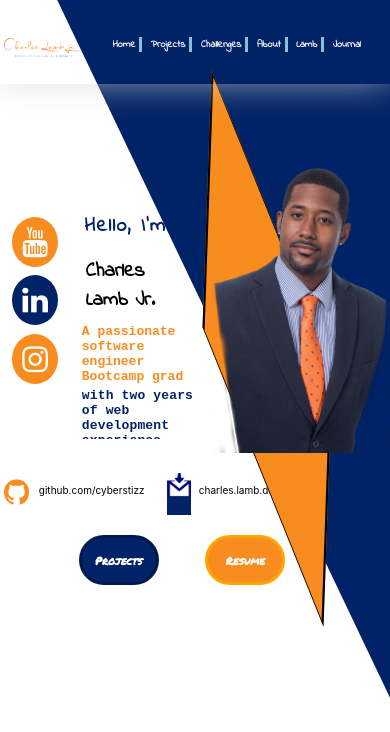
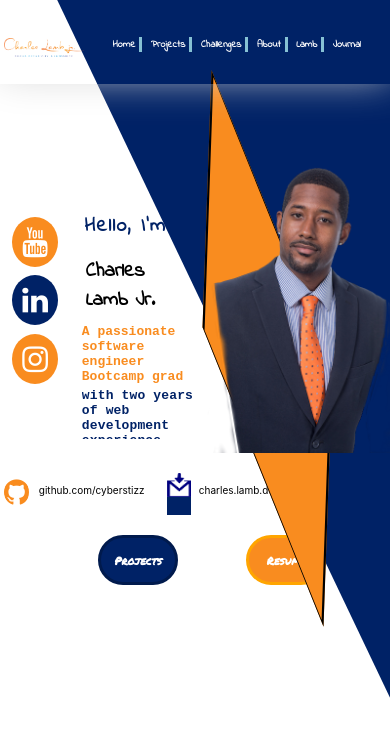
Before and after one commit to cyberstizz/charleslambjr, a React (Create React App) app: page / in a window 390 px wide. Shown: the top 732 px of the page. Built offline with nearby package versions, Linux system fonts and the light colour scheme; a web font is replaced by a local one.

Commit message:
more media queries for the home and projects pages

```diff
--- a/src/App.css
+++ b/src/App.css
@@ -896,15 +896,15 @@
 #resumeDiv{
   visibility: hidden;
   position: absolute;
-  background-image: url("./BestCharlesLambResume.png");
-  background-position: cover;
+  background-image: url("./Charles_Lamb_Resume_00_00.jpg");
+  background-position: contain;
   background-size: 100%;
   background-repeat: no-repeat;
   z-index: 10001;
-  height: 90vh;
-  width: 35vw;
+  height: 34vh;
+  width: 55vw;
   border: solid rgb(249, 140, 31) 4px;
-  top: .2vh;
+  top: 25vh;
   bottom: 10px;
   left: 20vw;
   overflow: visible;
@@ -918,7 +918,7 @@
   width: 120px;
   height: 50px;
   border: solid rgb(0, 26, 77);
-  margin-top: 91vh;
-  margin-left: 19vw;
+  margin-top: 45vh;
+  margin-left: 15vw;
 }
 }
--- a/src/components/Card.css
+++ b/src/components/Card.css
@@ -32,6 +32,14 @@
 #cardFooter{
     font-family: 'Indie Flower', cursive;
     font-weight: bolder;
+}
+
+button{
+    width: 8vw;
+    height: 4vh;
+    font-family: 'Permanent Marker';
+    font-size: 15px;
+    margin-right: .5vw;
 }
 
 
```
